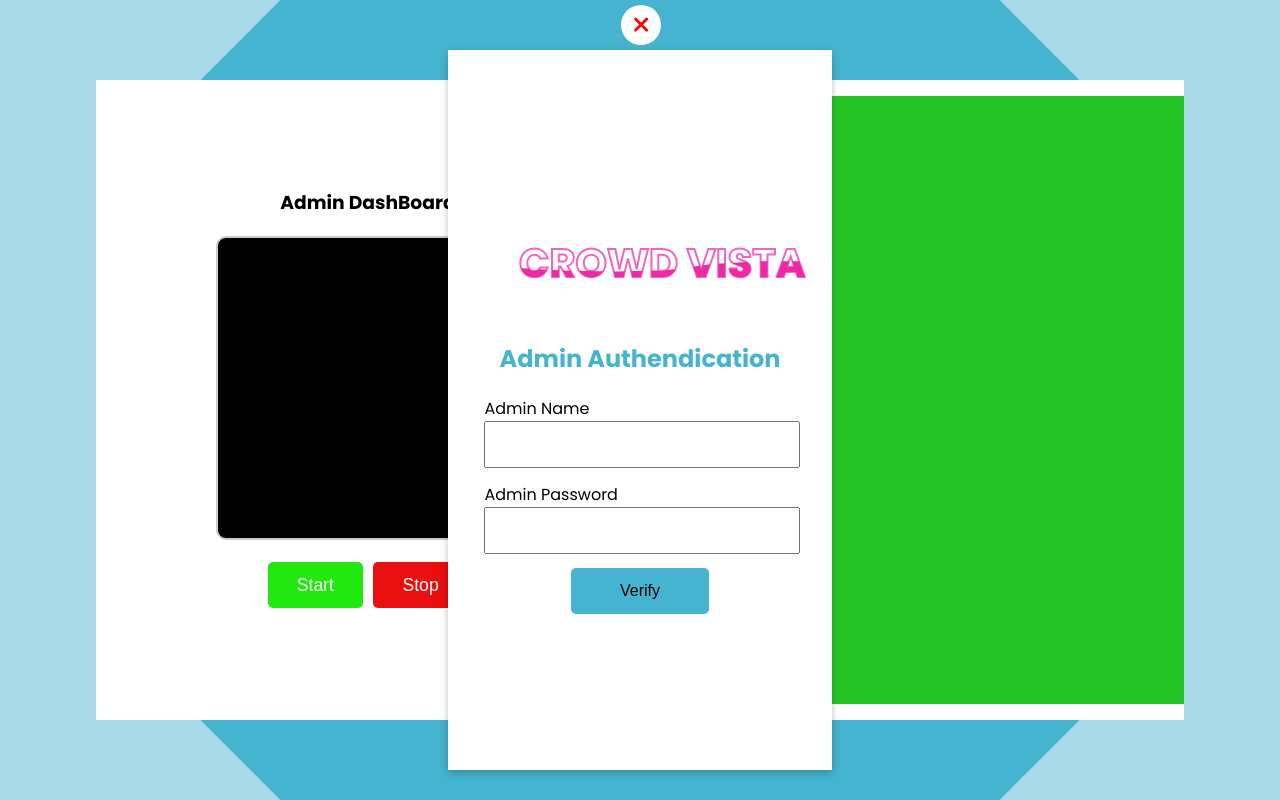
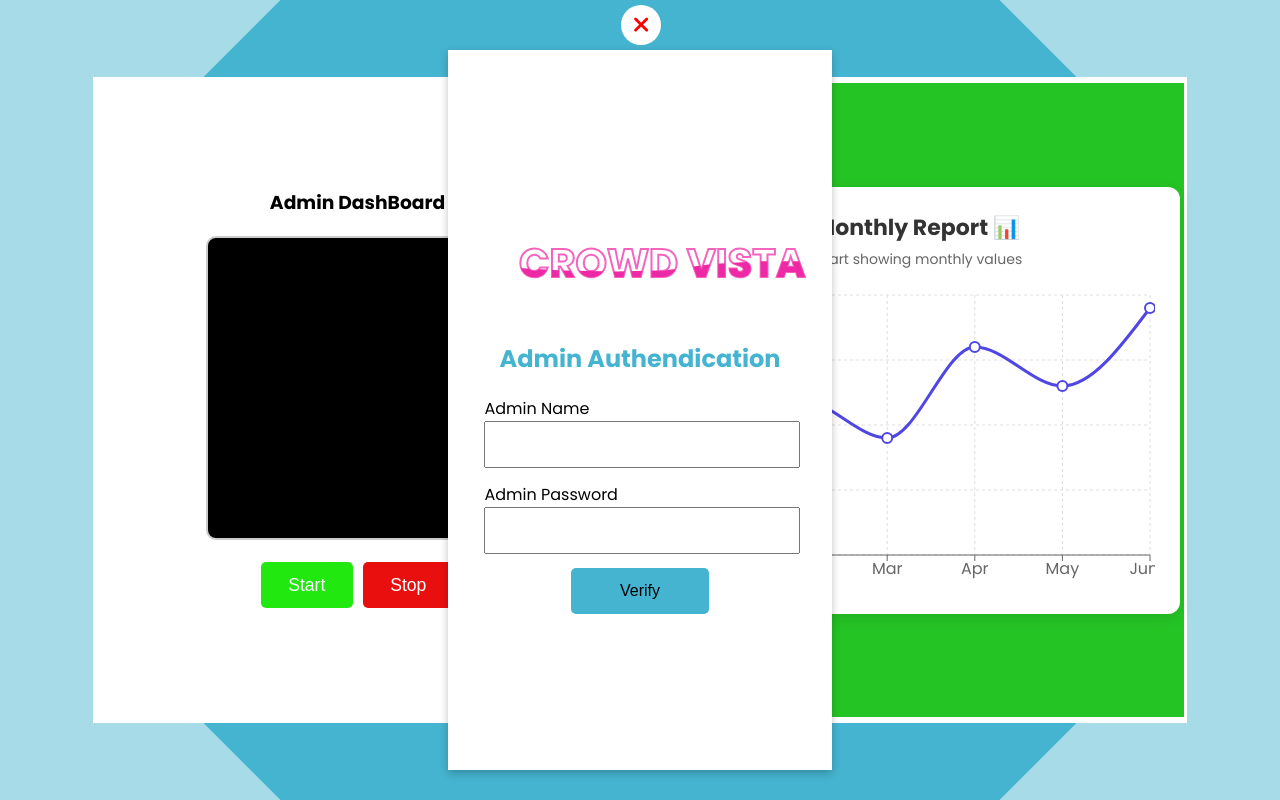
Before and after one commit to boopathi2706/CrowdVista, a React (Vite) app in the folder fontend/: page /admin in a window 1280 px wide. Built offline with nearby package versions, Linux system fonts and the light colour scheme; a web font is replaced by a local one.

Commit message:
frontend

```diff
--- a/fontend/package.json
+++ b/fontend/package.json
@@ -14,10 +14,11 @@
     "@fortawesome/react-fontawesome": "^0.2.2",
     "axios": "^1.8.4",
     "dotenv": "^16.4.7",
+    "framer-motion": "^12.6.3",
     "react": "^19.0.0",
     "react-dom": "^19.0.0",
     "react-router-dom": "^7.1.5",
-    "recharts": "^2.15.1",
+    "recharts": "^2.15.2",
     "xlsx": "^0.18.5"
   },
   "devDependencies": {
--- a/fontend/src/components/AdminDash.jsx
+++ b/fontend/src/components/AdminDash.jsx
@@ -1,6 +1,17 @@
 import React from "react";
 import "../css/AdminDash.css";
 import { useState, useRef } from "react";
+import { LineChart, Line, XAxis, YAxis, CartesianGrid, Tooltip, ResponsiveContainer } from 'recharts';
+import { motion } from 'framer-motion';
+
+const data = [
+  { name: 'Jan', value: 30 },
+  { name: 'Feb', value: 60 },
+  { name: 'Mar', value: 45 },
+  { name: 'Apr', value: 80 },
+  { name: 'May', value: 65 },
+  { name: 'Jun', value: 95 },
+];
 
 const AdminDash = () => {
   const videoRef = useRef(null);
@@ -50,7 +61,43 @@ const AdminDash = () => {
             </button>
           </div>
         </div>
-        <div className="right_admin_side"></div>
+        <div className="right_admin_side">
+
+        <div className="app-container">
+      <motion.div
+        className="chart-card"
+        initial={{ opacity: 0, y: 40 }}
+        animate={{ opacity: 1, y: 0 }}
+        transition={{ duration: 0.6 }}
+      >
+        <div className="chart-header">
+          <h2>📊 Monthly Report 📊</h2>
+          <p>Line chart showing monthly values</p>
+        </div>
+
+        <div className="chart-wrapper">
+          <ResponsiveContainer width="100%" height="100%">
+            <LineChart data={data}>
+              <CartesianGrid strokeDasharray="3 3" stroke="#ddd" />
+              <XAxis dataKey="name" stroke="#666" />
+              <YAxis stroke="#666" />
+              <Tooltip />
+              <Line
+                type="monotone"
+                dataKey="value"
+                stroke="#4F46E5"
+                strokeWidth={3}
+                dot={{ r: 5, fill: '#fff', stroke: '#4F46E5', strokeWidth: 2 }}
+                activeDot={{ r: 8 }}
+              />
+            </LineChart>
+          </ResponsiveContainer>
+        </div>
+      </motion.div>
+    </div>
+
+
+        </div>
       </div>
 
       <div
--- a/fontend/src/css/AdminDash.css
+++ b/fontend/src/css/AdminDash.css
@@ -75,6 +75,7 @@
     align-items: center;
     justify-content: center;
     z-index: 1;
+    padding: 3px;
   }
   .left_admin_side{
     width: 50%;
@@ -139,9 +140,12 @@
     background-color: rgba(233, 15, 15, 0.737);
   }
   .right_admin_side{
-    width: 50%;
-    height: 95%;
+    width: 54%;
+    height: 99%;
     background-color: rgb(37, 196, 37);
+    display: flex;
+    align-items: center;
+    justify-content: center;
   }
 
 
@@ -335,3 +339,41 @@
         );
     }
 }
+
+.app-container {
+  display: flex;
+  justify-content: center;
+  align-items: center;
+  width: 100%;
+}
+
+/* Beautiful white card */
+.chart-card {
+  background-color: white;
+  padding: 24px;
+  border-radius: 12px;
+  box-shadow: 0px 4px 15px rgba(0, 0, 0, 0.1);
+  max-width: 600px;
+  width: 90%;
+  text-align: center;
+
+}
+
+/* Header text styling */
+.chart-header h2 {
+  margin: 0;
+  color: #333;
+  font-size: 22px;
+}
+
+.chart-header p {
+  color: #666;
+  font-size: 14px;
+  margin-top: 5px;
+}
+
+/* Chart container */
+.chart-wrapper {
+  height: 300px;
+  margin-top: 20px;
+}
```
